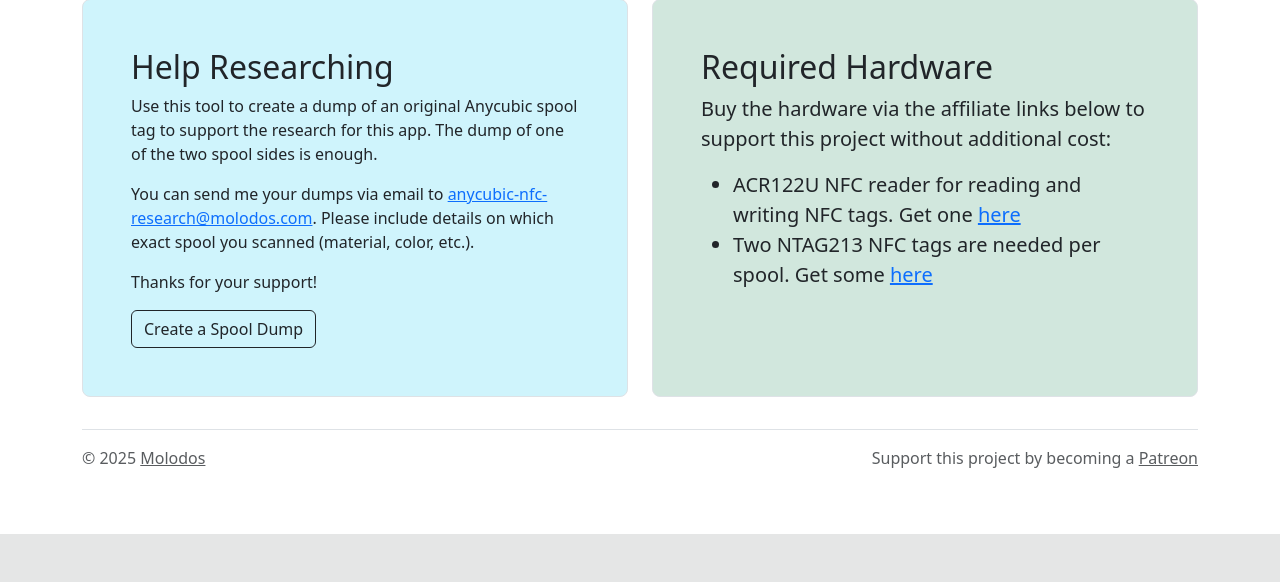
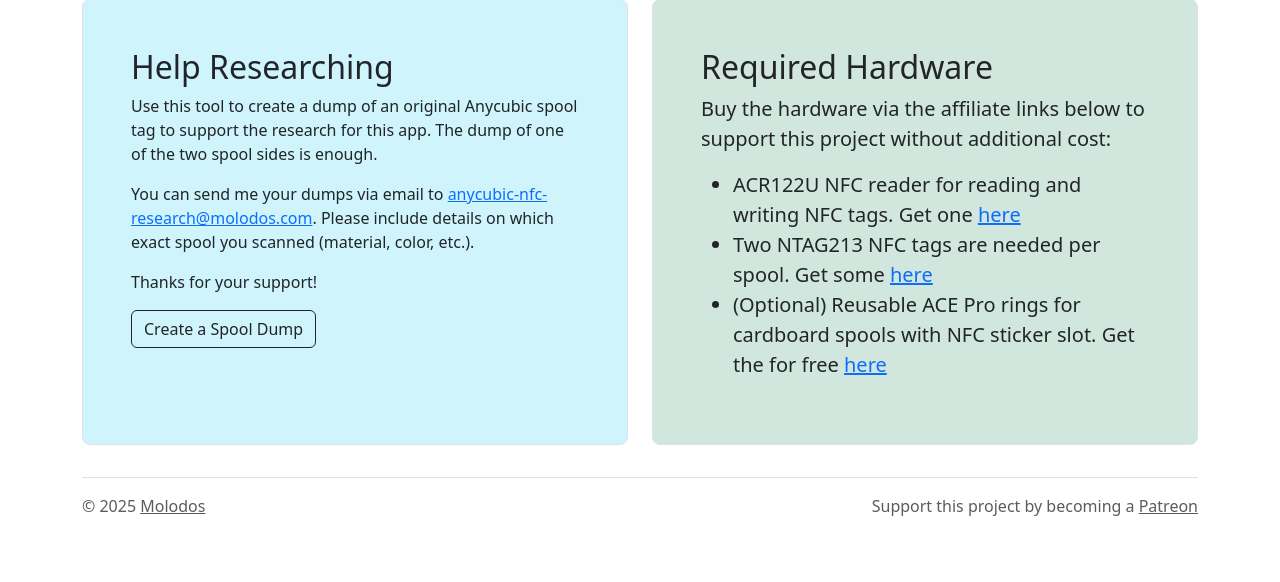
Before and after one commit to marion909/anycubic-nfc-filament, a Flask app: page / in a window 1280 px wide. Shown: the part 964-1546 px from the top of the page. Before the commit the page ends 1498 px from the top, so only its background shows below. Run offline with Flask 3, Linux system fonts and the light colour scheme; some libraries are stand-ins or nearby versions.

Commit message:
Added reference to free ace pro rings

```diff
--- a/anycubic_nfc_app/templates/root.html
+++ b/anycubic_nfc_app/templates/root.html
@@ -187,6 +187,9 @@
                         <a href="https://amzn.to/4h24oZQ" target="_blank">here</a></li>
                     <li>Two NTAG213 NFC tags are needed per spool. Get some
                         <a href="https://amzn.to/4kzatQm" target="_blank">here</a></li>
+                    <li>(Optional) Reusable ACE Pro rings for cardboard spools with NFC sticker slot. Get the for free
+                        <a href="https://makerworld.com/en/models/1266132-universal-cardboard-spool-adapter-ring-v2-nfc#profileId-1291900"
+                           target="_blank">here</a></li>
                 </ul>
             </div>
         </div>
```
Also changed, not shown: README.md.
